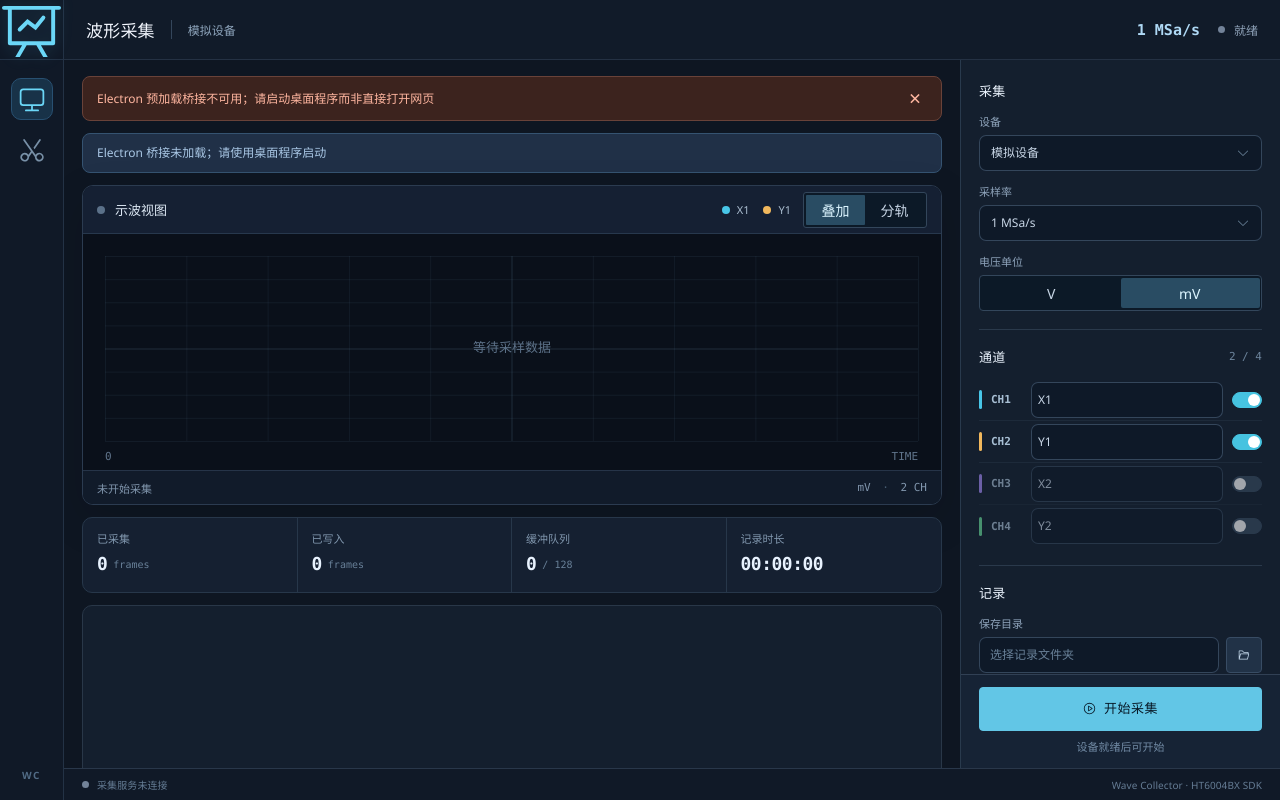
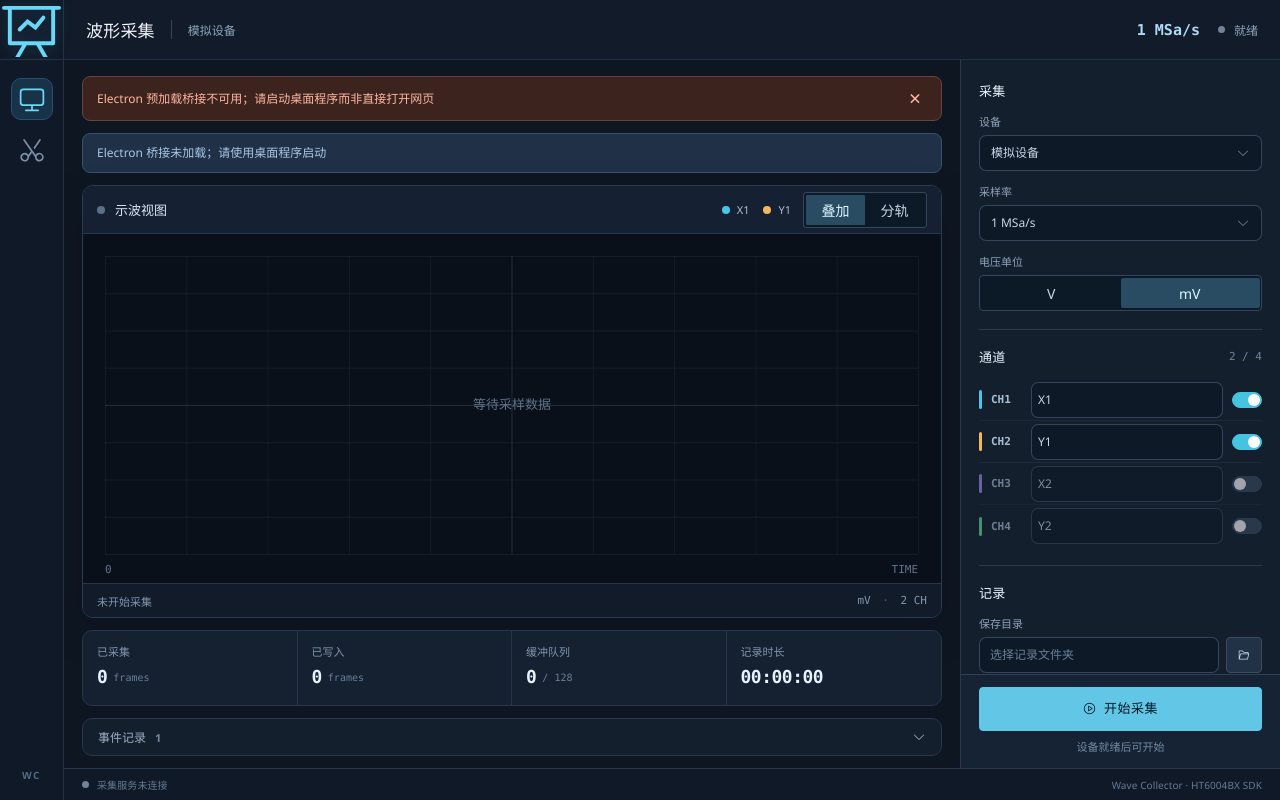
Before and after one commit to DebuNeko233/wave_collector, a Vue app: page / in a window 1280 px wide. Built offline with nearby package versions, Linux system fonts and the light colour scheme.

Commit message:
fix(ui): constrain event toggle chevron to 14px with Element Plus icon wrapper

```diff
--- a/src/renderer/src/App.vue
+++ b/src/renderer/src/App.vue
@@ -392,7 +392,7 @@ async function changeSource() {
           <section class="event-area" :class="{ expanded: showLog }">
             <button class="events-toggle" @click="showLog = !showLog">
               <span>事件记录 <em>{{ history.length }}</em></span>
-              <component :is="showLog ? ArrowUp : ArrowDown" :size="15" />
+              <el-icon :size="14" class="events-chevron"><component :is="showLog ? ArrowUp : ArrowDown" /></el-icon>
             </button>
             <div v-if="showLog" class="event-list">
               <div v-if="!history.length" class="events-empty">暂无记录</div>
--- a/src/renderer/src/style.css
+++ b/src/renderer/src/style.css
@@ -52,6 +52,8 @@ button{cursor:pointer}
 .event-area{border:1px solid #293748;background:#141f2e;border-radius:10px;flex:0 0 auto;overflow:hidden}
 .events-toggle{width:100%;background:transparent;border:0;color:#9db0c3;min-height:36px;display:flex;align-items:center;justify-content:space-between;padding:0 15px;font-weight:600;font-size:12px}
 .events-toggle:hover{color:#edf7ff;background:#19273a}
+.events-toggle .events-chevron{display:inline-flex;align-items:center;justify-content:center;flex:0 0 14px;width:14px;height:14px;font-size:14px;line-height:1}
+.events-toggle .events-chevron svg{display:block;width:14px;height:14px;max-width:14px;max-height:14px}
 .events-toggle span{display:flex;align-items:center;gap:9px}.events-toggle em{font-style:normal;font-size:11px;color:#7188a1}
 .event-list{max-height:174px;overflow:auto;padding:7px 14px 11px;border-top:1px solid #28364a}
 .event-item{padding:5px 0;display:flex;align-items:flex-start;gap:15px;font-size:12px;color:#a1b2c3;line-height:1.5;word-break:break-all}
```
